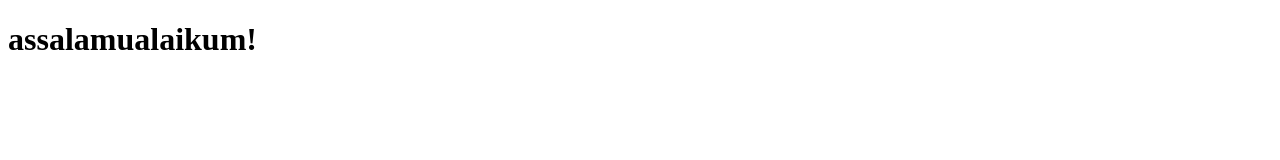
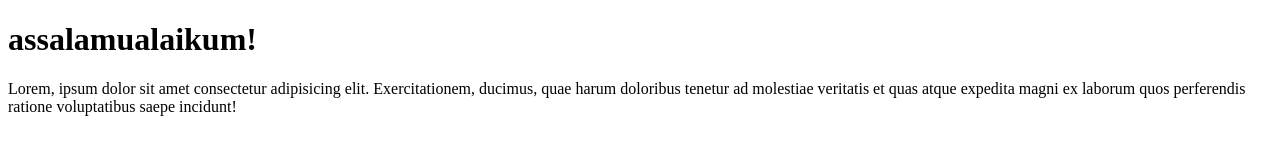
Before and after one commit to assandra13/latihan-git, a plain HTML site: page index.html in a window 1280 px wide. Drawn offline with Linux system fonts and the light colour scheme.

Commit message:
file baru

```diff
--- a/index.html
+++ b/index.html
@@ -8,5 +8,6 @@
 </head>
 <body>
     <h1>assalamualaikum!</h1>
+    <p>Lorem, ipsum dolor sit amet consectetur adipisicing elit. Exercitationem, ducimus, quae harum doloribus tenetur ad molestiae veritatis et quas atque expedita magni ex laborum quos perferendis ratione voluptatibus saepe incidunt! </p>
 </body>
 </html>
```
